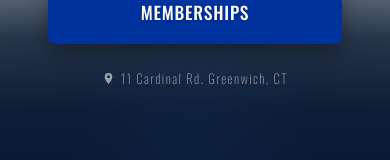
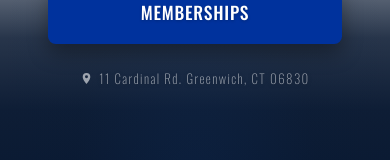
Before and after one commit to Avmannino/gsc_mobile_landing_overlay, a React (Vite) app: page / in a window 390 px wide. Shown: the part 631-791 px from the top of the page. Built offline with nearby package versions, Linux system fonts and the light colour scheme; a web font is replaced by a local one.

Commit message:
Mobile overlay spacing and positining

```diff
--- a/src/App.jsx
+++ b/src/App.jsx
@@ -110,7 +110,7 @@ function App() {
             </svg>
 
             <span>
-              11 Cardinal Rd. Greenwich, CT
+              11 Cardinal Rd. Greenwich, CT 06830
             </span>
           </span>
         </div>
```
